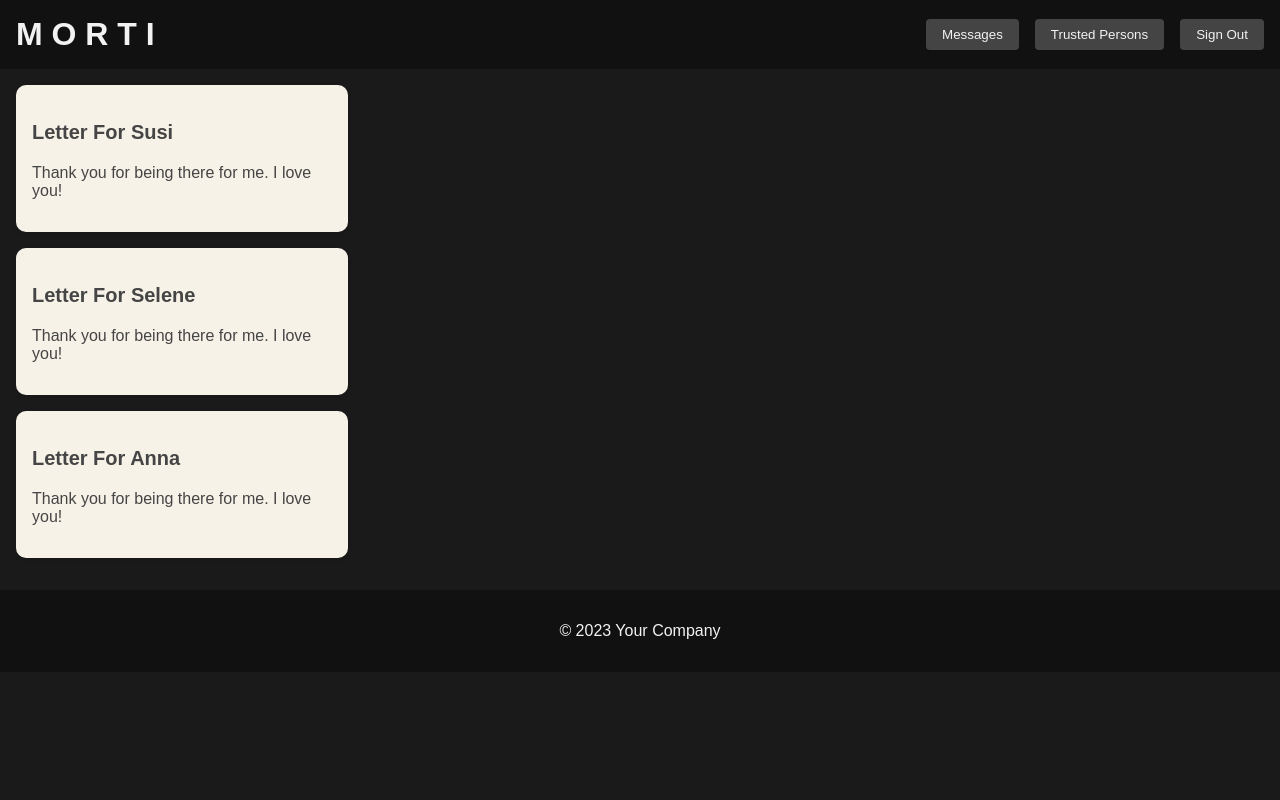
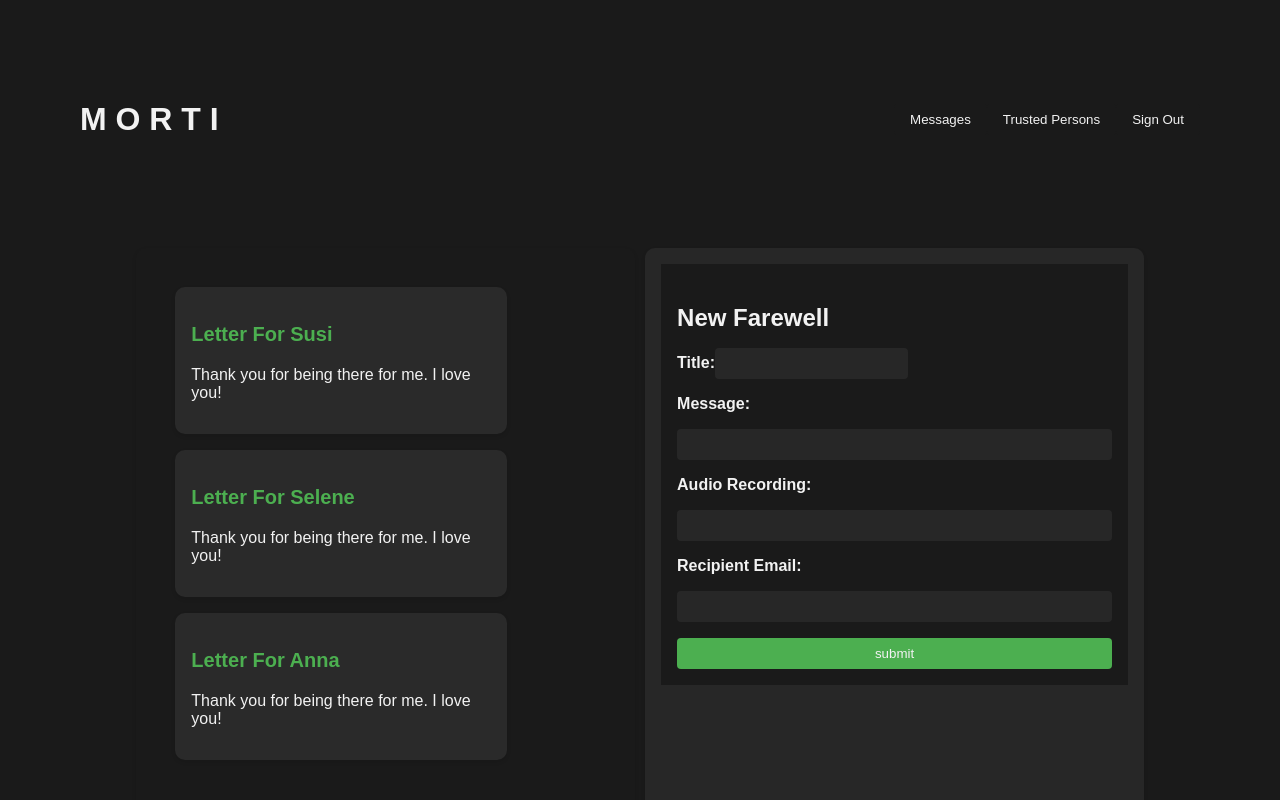
Before and after one commit to secasti/morti-frontend, a React (Create React App) app: page / in a window 1280 px wide. Both pictures are taken after a click on the button "Messages". Shown: the top 800 px of the page. Built offline with nearby package versions, Linux system fonts and the light colour scheme.

Commit message:
added css for messagePage

```diff
--- a/src/App.css
+++ b/src/App.css
@@ -1,55 +1,49 @@
-
 /* App.css */
 
-/* Global styles */
-body {
-  margin: 0;
-  font-family: Arial, sans-serif;
-  background-color: #1a1a1a; /* Dark background color for dark mode */
-  color: #f2f2f2; /* Light text color for dark mode */
+/* Dark Mode color palette */
+:root {
+  --bg-color: #1a1a1a; /* Dark background color for the main content */
+  --text-color: #f2f2f2; /* Light text color for dark mode */
+  --primary-color: #4CAF50; /* Green for accent elements */
+  --secondary-color: #2196F3; /* Blue for buttons and links */
 }
 
-/* Header styles */
+body {
+  margin: 5%;
+  font-family: Arial, sans-serif;
+  background-color: var(--bg-color); /* Dark background color for dark mode */
+  color: var(--text-color); /* Light text color for dark mode */
+}
+
 .app-header {
   display: flex;
   justify-content: space-between;
   align-items: center;
   padding: 16px;
-  background-color: #111; /* Dark background color for the header */
-  color: #f2f2f2; /* Light text color for the header */
-}
-
-.app-header h1 {
-  margin: 0;
-}
-
-nav {
-  display: flex;
-  gap: 16px;
+  background-color: var(--bg-color); /* Dark background color for the header */
+  color: var(--text-color); /* Light text color for the header */
 }
 
 nav button {
   padding: 8px 16px;
   border: none;
-  background-color: #444; /* Dark background color for buttons in the header */
-  color: #f2f2f2; /* Light text color for buttons in the header */
+  background-color: var(--bg-color); /* Dark background color for buttons in the header */
+  color: var(--text-color); /* Light text color for buttons in the header */
   border-radius: 4px;
   cursor: pointer;
 }
 
 nav button:hover {
-  background-color: #555; /* Darker background color on hover */
+  background-color: var(--primary-color); /* Blue background color on hover */
 }
 
-/* Main content styles */
 .main-content {
   padding: 16px;
 }
 
-/* Footer styles */
 .app-footer {
   text-align: center;
   padding: 16px;
-  background-color: #111; /* Dark background color for the footer */
-  color: #f2f2f2; /* Light text color for the footer */
+  background-color: var(--bg-color); /* Dark background color for the footer */
+  color: var(--text-color); /* Light text color for the footer */
 }
--- a/src/App.js
+++ b/src/App.js
@@ -2,8 +2,8 @@
 import { useState, useEffect } from 'react';
 // import axios from 'axios';
 import TrustedPersons from './components/TrustedPersons';
+import MessagePage from './components/MessagePage';
 import './App.css';
-import MessagePage from './components/MessagePage';
 
 function App() {
  //message hard-coded practice data
--- a/src/components/Message.css
+++ b/src/components/Message.css
@@ -1,15 +1,16 @@
 /* Message.css */
 
-/* Modern Classic color palette */
+/* Dark Mode color palette */
 :root {
-    --classic-bg-color: #F7F2E7; /* Off-White */
-    --classic-fg-color: #454545; /* Dark Gray */
-    --classic-accent-color: #D4A190; /* Light Peach */
+  --bg-color: #1a1a1a; /* Dark background color for the main content */
+  --text-color: #f2f2f2; /* Light text color for dark mode */
+  --primary-color: #4CAF50; /* Green for accent elements */
+  --secondary-color: #2196F3; /* Blue for buttons and links */
 }
 
 .single-msg {
-    background-color: var(--classic-bg-color);
-    color: var(--classic-fg-color);
+  background-color: #2a2a2a; /* Darker background color for each card */
+  color: var(--text-color);
   border-radius: 10px;
   padding: 16px;
   margin-bottom: 16px;
@@ -21,8 +22,16 @@
 .msg-title {
   font-size: 20px;
   font-weight: bold;
+  color: var(--primary-color); /* Green color for the title */
 }
 
 .msg-text {
   margin-top: 8px;
 }
+
+/* Add a subtle transition effect when hovering over the cards */
+.single-msg:hover {
+  transform: translateY(-2px);
+  box-shadow: 0 4px 8px rgba(0, 0, 0, 0.2);
+  cursor: pointer;
+}
--- a/src/components/MessagePage.css
+++ b/src/components/MessagePage.css
@@ -0,0 +1,35 @@
+/* MessagePage.css */
+
+/* Dark mode styles */
+:root {
+    --dark-bg-color: #1a1a1a; /* Dark background color for dark mode */
+    --light-text-color: #f2f2f2; /* Light text color for dark mode */
+    --list-bg-color: #272727; /* Dark background color for the message list */
+    --form-bg-color: #272727; /* Dark background color for the message form */
+    --list-width: 50%; /* Width of the message list (adjust as needed) */
+}
+
+.message__page {
+    display: flex;
+    gap: 1%;
+    padding: 5%;
+}
+
+.message-list {
+    background-color: var(--dark-bg-color);
+    color: var(--light-text-color);
+    flex: 1;
+    padding: 16px;
+    border-radius: 10px;
+    box-shadow: 0 2px 4px rgba(0, 0, 0, 0.1);
+    max-width: var(--list-width);
+}
+
+.new-msg-form {
+    background-color: var(--form-bg-color);
+    color: var(--light-text-color);
+    flex: 1;
+    padding: 16px;
+    border-radius: 10px;
+    box-shadow: 0 2px 4px rgba(0, 0, 0, 0.1);
+}
--- a/src/components/MessagePage.js
+++ b/src/components/MessagePage.js
@@ -1,16 +1,17 @@
 import React from "react";
 import PropTypes from 'prop-types';
-import MessageList from './MessageList';
 import NewMessageForm from './NewMessageForm';
 import './MessagePage.css';
+import MessageList from './MessageList';
 
 const MessagePage = ({messages, addMessage}) =>{
+    console.log("MessagePage rendered");
     return (
         <section className="message__page">
             {/* render list of messages */}
-            {/* <div class="message-list">
+            <div class="message-list">
                 <MessageList messages={ messages } />
-            </div> */}
+            </div>
             {/* render form to create new message */}
             <div className="new-msg-form">
                 <NewMessageForm
@@ -35,4 +36,4 @@ MessagePage.propTypes = {
         addMessage: PropTypes.func.isRequired,
 };
 
-export default MessageList
+export default MessagePage
--- a/src/components/NewMessageForm.css
+++ b/src/components/NewMessageForm.css
@@ -0,0 +1,53 @@
+/* NewMessageForm.css */
+
+/* Dark Mode color palette */
+:root {
+    --bg-color: #1a1a1a; /* Dark background color for the main content */
+    --text-color: #f2f2f2; /* Light text color for dark mode */
+    --primary-color: #4CAF50; /* Green for accent elements */
+    --form-bg-color: #111; /* Slightly darker shade for the message form background */
+  }
+
+  .cardform__container {
+    background-color: var(--bg-color);
+    color: var(--text-color);
+    padding: 16px;
+  }
+
+  .create-card-title {
+    font-size: 24px;
+    font-weight: bold;
+    margin-bottom: 16px;
+  }
+
+  .cardform {
+    display: flex;
+    flex-direction: column;
+    gap: 16px;
+  }
+
+  .cardform label {
+    font-size: 16px;
+    font-weight: bold;
+  }
+
+  .cardform input[type="text"] {
+    padding: 8px;
+    border: none;
+    background-color: var(--form-bg-color); /* Slightly darker background color for form inputs */
+    color: var(--text-color);
+    border-radius: 4px;
+  }
+
+  .cardform input[type="submit"] {
+    padding: 8px 16px;
+    border: none;
+    background-color: var(--primary-color); /* Green background color for submit button */
+    color: var(--text-color);
+    border-radius: 4px;
+    cursor: pointer;
+  }
+
+  .cardform input[type="submit"]:hover {
+    background-color: var(--secondary-color); /* Blue background color on hover */
+  }
--- a/src/components/NewMessageForm.js
+++ b/src/components/NewMessageForm.js
@@ -46,11 +46,11 @@ const NewMessageForm = ({ messages, addMessage }) => {
         };
     return (
         <section className="cardform__container">
-        <h3 className="create-card-title"> Create New Farewell Message</h3>
+        <h3 className="create-card-title"> New Farewell</h3>
         <form onSubmit={handleSubmit} className="cardform" >
             <div className="message">
             {/* title */}
-            <label htmlFor='title'>Farewell Title:</label>
+            <label htmlFor='title'>Title:</label>
                 <input
                     type="text"
                     id="title"
```
Lines whose indentation alone changed are shown as unchanged.
